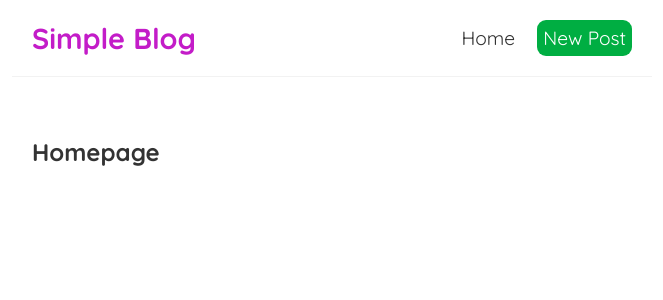
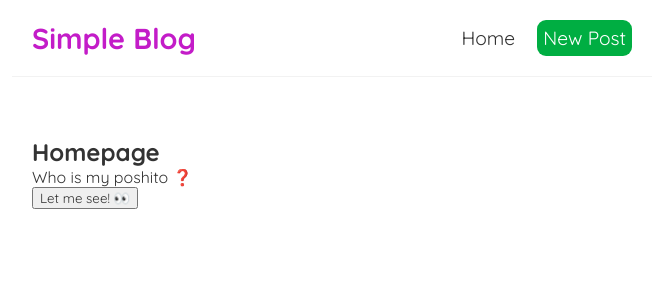
Before and after one commit to yuliannydev/Simple-Blog-With-React, a React (Create React App) app: page / in a window 1280 px wide. Shown: the top 300 px of the page, without its empty margins (308-971 px from the left). Built offline with nearby package versions, Linux system fonts and the light colour scheme; the HTML template or start-up script is replaced by a standard one.

Commit message:
:memo: Examples with hook useState
Create a example using useState twice

```diff
--- a/src/components/Home.jsx
+++ b/src/components/Home.jsx
@@ -1,9 +1,23 @@
+import { useState } from 'react'
+
 const Home = () => {
-    return (
-        <div className="home">
-            <h2>Homepage</h2>
-        </div>
-    )
+
+    /** Hook useState */
+    const [name, setName] = useState(`Who is my poshito`)
+    const [icon, setIcon] = useState(`❓`)
+
+        const handleButton = () => {
+        setName('My poshito is Nathalie')
+        setIcon(`🐔`)
+        }
+
+        return (
+            <div className="home">
+                <h2>Homepage</h2>
+                <p>{ name } { icon }</p>
+                <button onClick={handleButton}>Let me see! 👀</button>
+            </div>
+        )
 }
 
 export default Home
```
